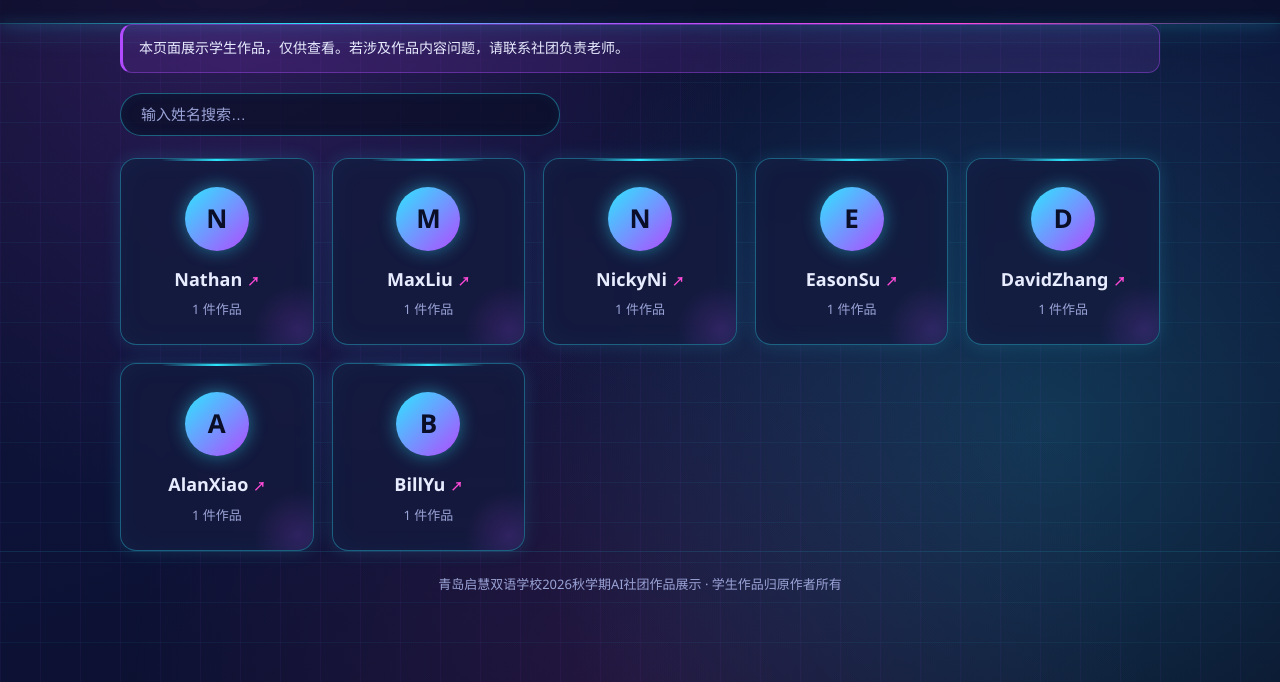
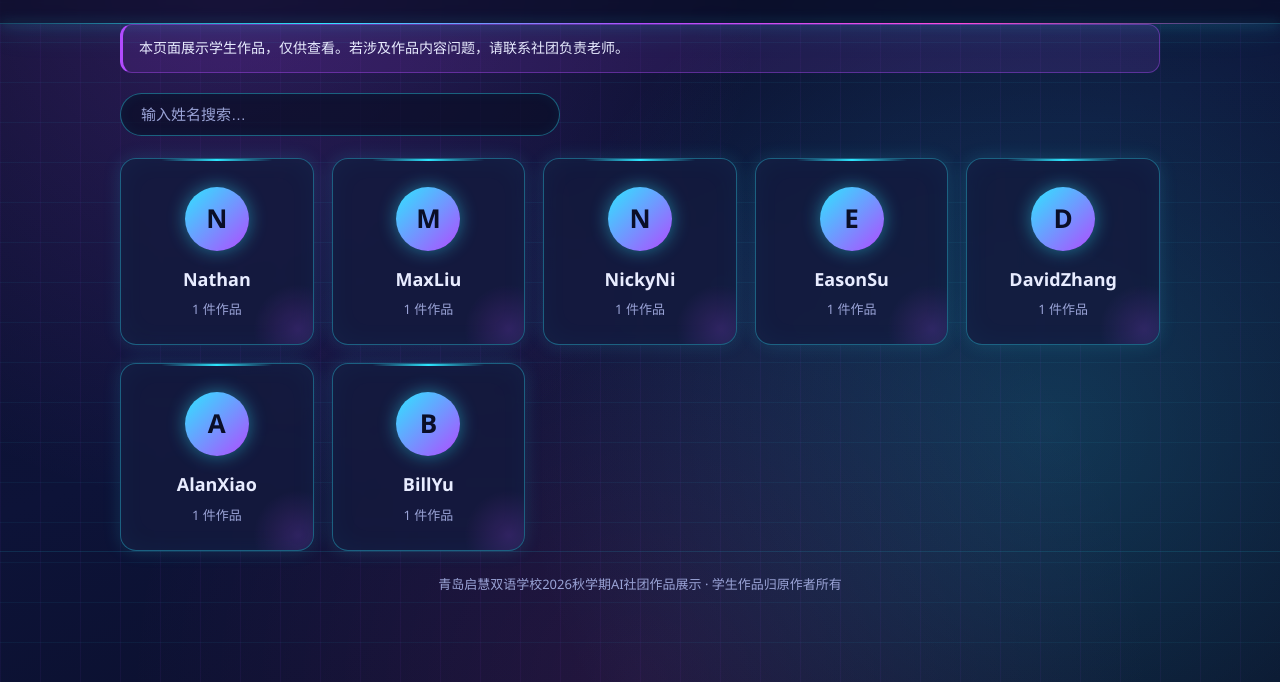
Before and after one commit to zm31zs/club-works, a plain HTML site: page index.html in a window 1280 px wide. Shown: the part 118-800 px from the top of the page. Drawn offline with Linux system fonts and the light colour scheme.

Commit message:
首页姓名卡片改为原地跳转，保留查看作品新窗口

```diff
--- a/assets/app.js
+++ b/assets/app.js
@@ -71,9 +71,9 @@
     box.innerHTML = list.map(function (s) {
       var works = (s.works || []).filter(function (w) { return w.visible !== false; });
       var initial = String(s.name || '?').charAt(0);
-      return '<a class="name-card" href="student.html?id=' + encodeURIComponent(s.id) + '" target="_blank" rel="noopener noreferrer">' +
+      return '<a class="name-card" href="student.html?id=' + encodeURIComponent(s.id) + '">' +
         '<div class="avatar">' + esc(initial) + '</div>' +
-        '<div class="nm">' + esc(s.name) + '<span class="new-tab" title="在新窗口打开">↗</span></div>' +
+        '<div class="nm">' + esc(s.name) + '</div>' +
         '<div class="cnt">' + works.length + ' 件作品</div></a>';
     }).join('');
   }
--- a/assets/style.css
+++ b/assets/style.css
@@ -55,7 +55,6 @@ a:hover { text-decoration: underline; }
   .btn-back { align-self: flex-start; }
 }
 /* 姓名卡片上的新窗口角标 */
-.name-card .new-tab { font-size: 12px; color: var(--brand); margin-left: 5px; }
 
 main { padding: 28px 0 60px; }
 
--- a/assets/theme.css
+++ b/assets/theme.css
@@ -174,7 +174,6 @@ a:hover { text-decoration: none; }
   box-shadow: 0 0 18px rgba(46, 230, 255, .45);
 }
 .name-card .nm { font-size: 18px; font-weight: 700; color: var(--text); }
-.name-card .new-tab { color: var(--neon-pink); }
 .name-card .cnt { margin-top: 6px; color: var(--muted); }
 
 /* ====== 作品卡片 ====== */
```
